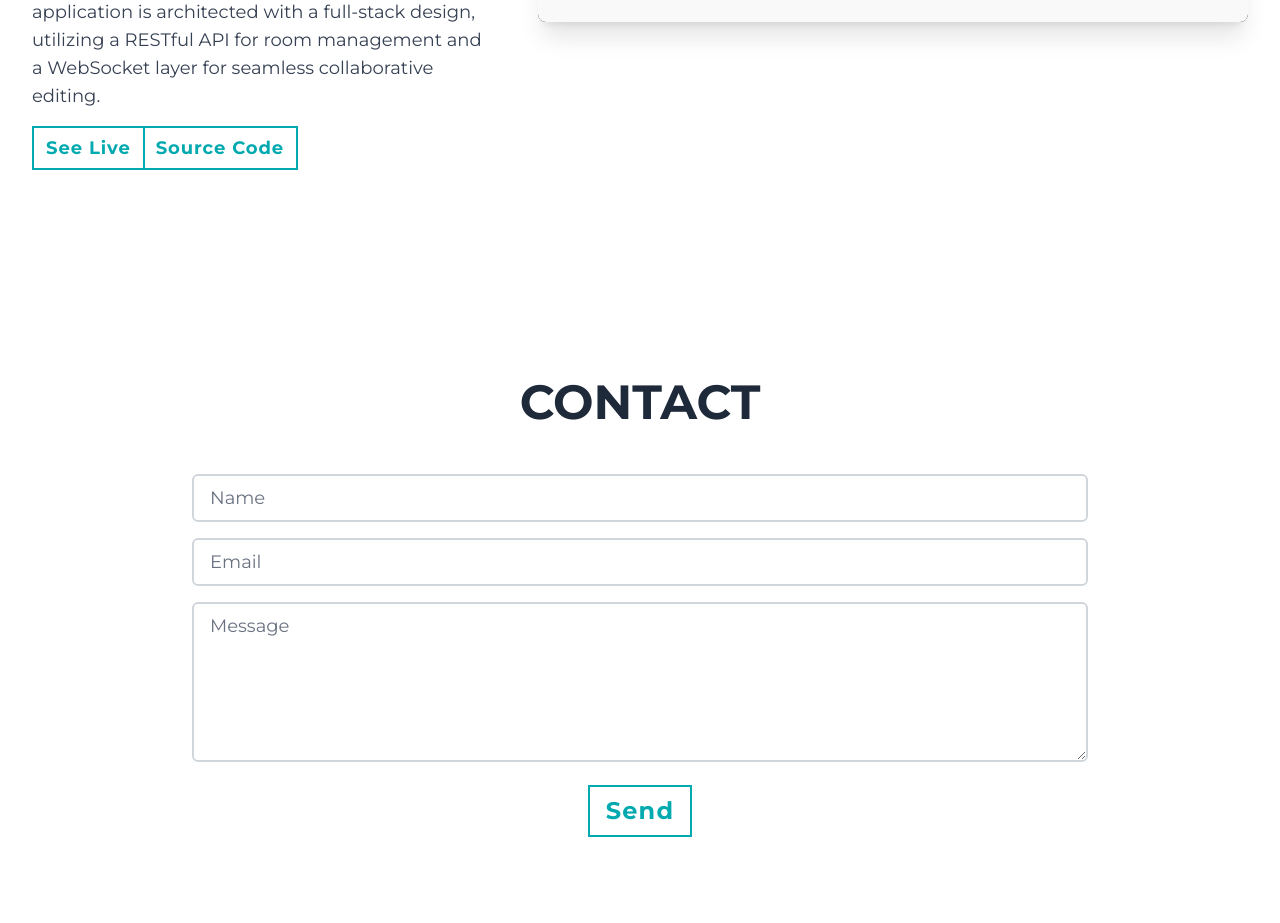
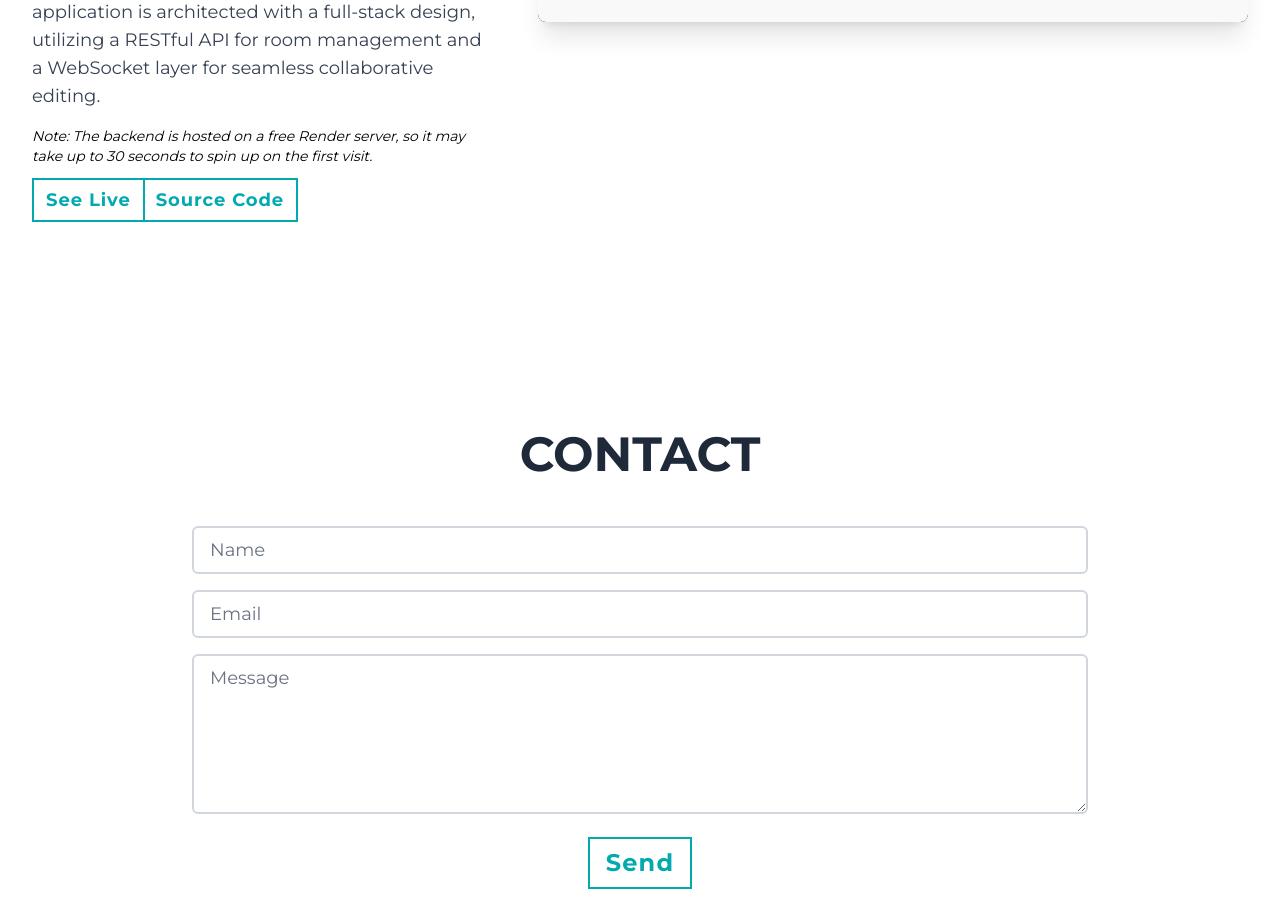
Before and after one commit to kmkan/my-portfolio, a React (Vite) app: page / in a window 1280 px wide. Shown: the part 3180-4103 px from the top of the page. Built offline with nearby package versions, Linux system fonts and the light colour scheme.

Commit message:
Add spinning up note for Documentify

```diff
--- a/src/App.jsx
+++ b/src/App.jsx
@@ -217,6 +217,7 @@ const App = () => {
             title: 'Documentify',
             description: 'A real-time collaborative document editor built from the ground up with the MERN stack (MongoDB, Express, React, Node.js). Leverages Socket.IO for instant, multi-user document synchronization and a live online user count. Features a minimalist interface where users can instantly create or join document rooms, with an intelligent debounced auto-save function to efficiently persist changes to the database. The application is architected with a full-stack design, utilizing a RESTful API for room management and a WebSocket layer for seamless collaborative editing.',
             tags: ['MERN', 'MongoDB', 'Express', 'React', 'Node.js', 'Socket.IO', 'REST API'],
+            note: "Note: The backend is hosted on a free Render server, so it may take up to 30 seconds to spin up on the first visit.",
             liveUrl: 'https://documentify.vercel.app/',
             codeUrl: 'https://github.com/kmkan/documentify',
             videoUrl: '/img/documentify.png'
```
